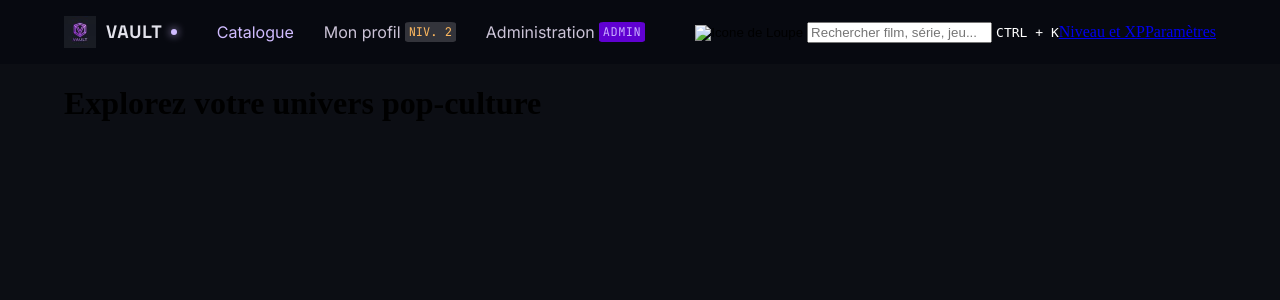
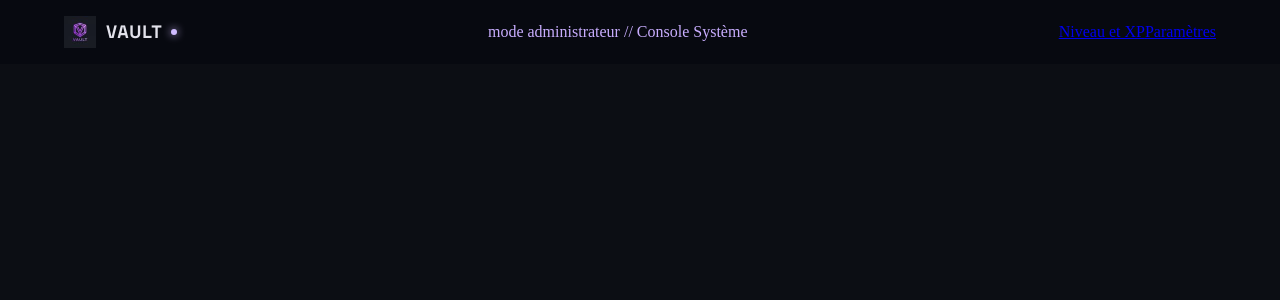
Before and after one commit to Matteo95310/VAULT, a PHP site: page /admin.html in a window 1280 px wide. Shown: the top 300 px of the page. Run offline with PHP 8.4, Linux system fonts and the light colour scheme.

Commit message:
finishmer

```diff
--- a/admin.html
+++ b/admin.html
@@ -3,7 +3,6 @@
 <head>
     <meta charset="UTF-8">
     <meta name="viewport" content="width=device-width, initial-scale=1.0">
-    <link rel="stylesheet" href="assets/css/style.css">
     <title>Vault</title>
     <link rel="preconnect" href="https://fonts.googleapis.com">
     <link rel="preconnect" href="https://fonts.gstatic.com" crossorigin>
@@ -14,39 +13,36 @@
     <link rel="preconnect" href="https://fonts.googleapis.com">
     <link rel="preconnect" href="https://fonts.gstatic.com" crossorigin>
     <link href="https://fonts.googleapis.com/css2?family=JetBrains+Mono:ital,wght@0,100..800;1,100..800&display=swap" rel="stylesheet">
+    <link rel="stylesheet" href="assets/css/style.css">
 
 </head>
 
 <body>
     <header class="main-padding">
-        <!-- Left part -->
-        <div class="left">
+        <aside>
+                   <!-- Left part -->
+         <div class="left">
             <div class="logo">
                 <img src="assets/images/Logo Vault.jpg" alt="Logo" />
                 <span>VAULT</span>
             </div>
+         </div>
+        </div>
+        </aside>
+        <div class="admin">
             <nav>
-                <ul>
-                    <li>
-                        <a href="index.html" class="active">Catalogue</a>
-                    </li>
-                    <li>
-                        <a class="profile" href="Profile.html">Mon profil</a>
-                    </li>
-                    <li>
-                        <a class="admin" href="admin.html">Administration</a>
-                    </li>
-                </ul>
+                <div>
+                   <div>
+                    <span> mode administrateur //   Console Système</span>
+                   </div>
+
+                </div>
+
             </nav>
         </div>
 
-        <!-- Right part -->
+                   <!-- Right part -->
         <div class="right">
-            <div>
-                <input type="image" src="#" alt="Icone de Loupe">
-                <input type="text" placeholder="Rechercher film, série, jeu...">
-                <kbd>CTRL + K</kbd>
-            </div>
 
             <div>
                 <a href="#">Niveau et XP</a>
@@ -59,7 +55,7 @@
     </header>
 
     <div class="main-padding">
-        <h1>Explorez votre univers pop-culture</h1>
+
     </div>
 
 </body>
--- a/assets/css/style.css
+++ b/assets/css/style.css
@@ -123,3 +123,26 @@ body header .right {
 /**********************
 * BODY / Block 1
 **********************/
+
+
+
+/**********************
+* HEADER/ADMIN
+**********************/
+
+
+
+body aside .left {
+    padding: 256 800px;
+    grid-template-columns:
+}
+
+body header .admin{
+    padding: 1024 64px;
+    color: #C9AEFF;
+    display: flex;
+    align-items: center;
+    justify-content: space-between;
+
+
+}
```
Also changed, not shown: profile.html (+6 -5 lines).
